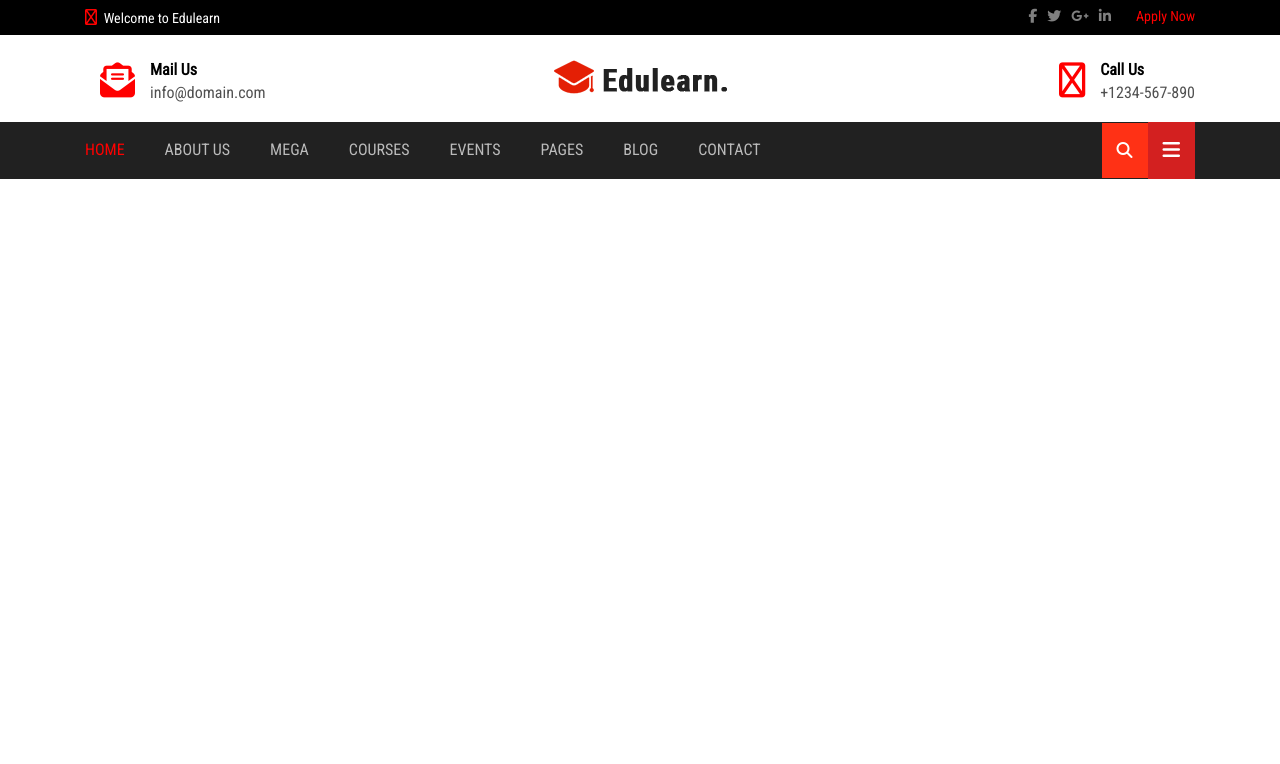
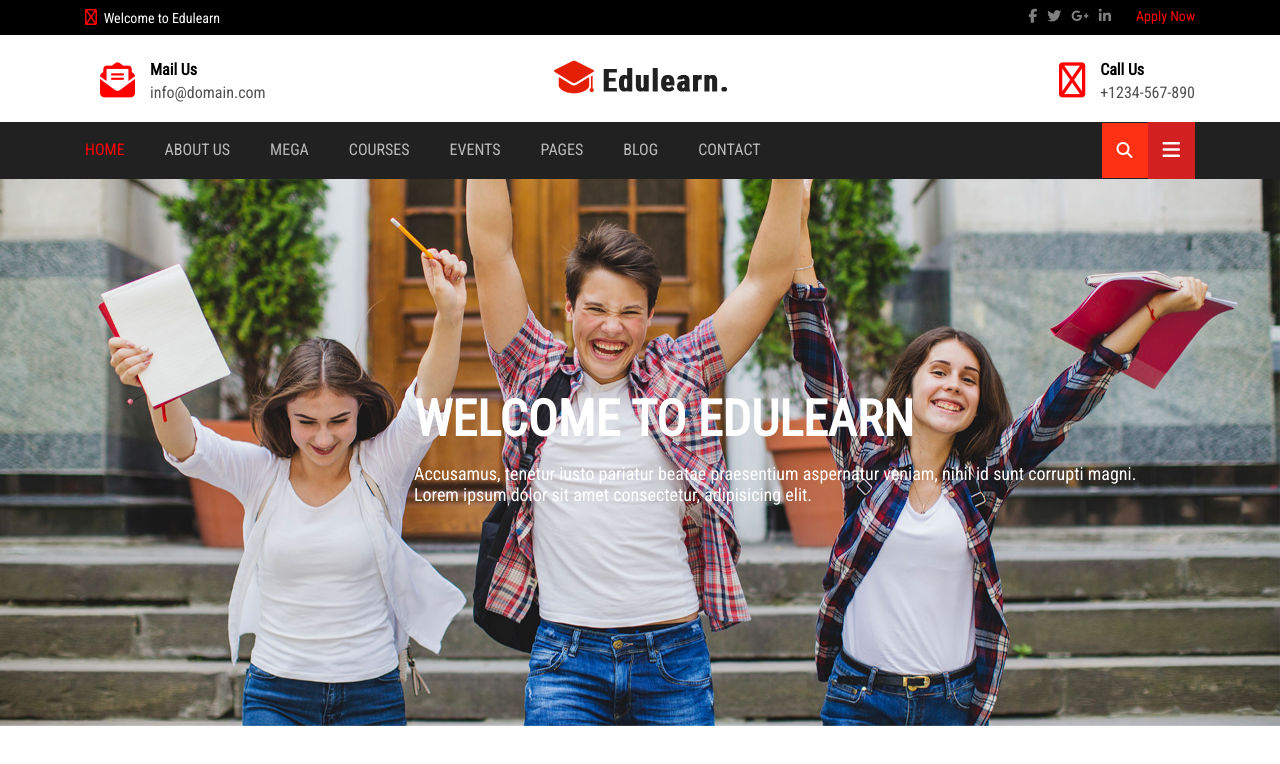
Before and after one commit to codeacademyprogramming/p112-20190809-frontend-project-GunelHus, a plain HTML site: page Frontend/index.html in a window 1280 px wide. Drawn offline with nearby package versions, Linux system fonts and the light colour scheme.

Commit message:
first owl added

```diff
--- a/Frontend/index.html
+++ b/Frontend/index.html
@@ -6,13 +6,16 @@
     <meta name="viewport" content="width=device-width, initial-scale=1.0">
     <meta http-equiv="X-UA-Compatible" content="ie=edge">
     <title>FrontEnd Project</title>
+    <link rel="stylesheet" href="https://cdnjs.cloudflare.com/ajax/libs/font-awesome/4.7.0/css/font-awesome.min.css">
+    <link href="https://fonts.googleapis.com/css?family=Roboto+Condensed&display=swap" rel="stylesheet">
+    <link rel="stylesheet" href="vendor/bootstrap/bootstrap-grid.min.css">
+    <link rel="stylesheet" href="vendor/owl.carousel/owl.carousel.min.css">
+    <link rel="stylesheet" href="vendor/owl.carousel/owl.theme.default.min.css">
     <link rel="stylesheet" href="sass/main.css">
-    <link rel="stylesheet" href="https://cdnjs.cloudflare.com/ajax/libs/font-awesome/4.7.0/css/font-awesome.min.css">
-    <link rel="stylesheet" href="vendor/bootstrap/bootstrap-grid.min.css">
-    <link href="https://fonts.googleapis.com/css?family=Roboto+Condensed&display=swap" rel="stylesheet">
 </head>
 
 <body>
+    <!--Header Section-->
     <header>
         <div class="header-first">
             <div class="container">
@@ -66,7 +69,7 @@
                     </div>
                     <div class="col-md-4">
                         <div class="header-image">
-                            <a href=""><img src="Images/header/logo.png" alt=""></a>
+                            <a href=""><img src="Images/logo.png" alt=""></a>
                         </div>
                     </div>
                     <div class="col-md-4">
@@ -113,7 +116,35 @@
             </div>
         </div>
     </header>
+    <main>
+        <!--Section Owl Carousel-->
+        <section class="welcome-carousel ">
+            <div class="owl-theme owl-carousel slide">
+
+                 <div class="item">
+                    <img src="Images/slide1.jpg" alt="">
+                    <div class="slide-section-first">
+                        <h1>WELCOME TO EDULEARN</h1>
+                        <p>Accusamus, tenetur iusto pariatur beatae praesentium aspernatur veniam, nihil id sunt corrupti magni.<br>Lorem ipsum dolor sit amet consectetur, adipisicing elit. </p>
+                    </div>
+                </div>
+                <div class="item">
+                    <img src="Images/slide2.jpg" alt="">
+                    <div class="slide-section-second">
+                            <h1>WELCOME TO EDULEARN</h1>
+                            <p>Accusamus, tenetur iusto pariatur beatae praesentium aspernatur veniam, nihil id sunt corrupti magni.<br>Lorem ipsum dolor sit amet consectetur, adipisicing elit. </p>
+                        </div>
+                </div>
+                <div class="item">
+                    <img src="Images/slide3.jpg" alt="">
+                </div>
+            </div>
+        </section>
+    </main>
+    <script src="https://code.jquery.com/jquery-3.4.1.js"></script>
+    <script src="vendor/owl.carousel/owl.carousel.min.js"></script>
     <script src="vendor/font.js"></script>
+    <script src="js/main.js"></script>
 </body>
 
 </html>
--- /dev/null
+++ b/Frontend/js/main.js
@@ -0,0 +1,21 @@
+$('.slide').owlCarousel({
+    loop: true,
+    dots: false,
+    margin: 10,
+    nav: false,
+    navSpeed: 800,
+    autoplay: false,
+     transitionStyle: "fade",
+    responsive: {
+        0: {
+            items: 1
+        },
+        768: {
+            items: 1
+        },
+        992: {
+            items: 1
+        }
+    }
+
+})
--- a/Frontend/sass/main.scss
+++ b/Frontend/sass/main.scss
@@ -171,3 +171,38 @@
         }
     }
 }
+.welcome-carousel{
+    .slide{
+        position: relative;
+    }
+    .slide-section-first{
+    position: absolute;
+    top: 211px;
+    left: 414px;
+    width: 100%;
+    h1{
+        color:white;
+        font-size: 50px;
+        margin-bottom: 15px;
+    }
+    p{
+        color:white;
+        font-size: 18px;
+    }
+    }
+    .slide-section-second{
+        position: absolute;
+        top: 211px;
+        left: 414px;
+        width: 100%;
+        h1{
+            color:white;
+            font-size: 50px;
+            margin-bottom: 15px;
+        }
+        p{
+            color:white;
+            font-size: 18px;
+        }
+        }
+}
--- /dev/null
+++ b/Frontend/vendor/owl.carousel/owl.theme.default.min.css
@@ -0,0 +1,6 @@
+/**
+ * Owl Carousel v2.3.4
+ * Copyright 2013-2018 David Deutsch
+ * Licensed under: SEE LICENSE IN https://github.com/OwlCarousel2/OwlCarousel2/blob/master/LICENSE
+ */
+.owl-theme .owl-dots,.owl-theme .owl-nav{text-align:center;-webkit-tap-highlight-color:transparent}.owl-theme .owl-nav{margin-top:10px}.owl-theme .owl-nav [class*=owl-]{color:#FFF;font-size:14px;margin:5px;padding:4px 7px;background:#D6D6D6;display:inline-block;cursor:pointer;border-radius:3px}.owl-theme .owl-nav [class*=owl-]:hover{background:#869791;color:#FFF;text-decoration:none}.owl-theme .owl-nav .disabled{opacity:.5;cursor:default}.owl-theme .owl-nav.disabled+.owl-dots{margin-top:10px}.owl-theme .owl-dots .owl-dot{display:inline-block;zoom:1}.owl-theme .owl-dots .owl-dot span{width:10px;height:10px;margin:5px 7px;background:#D6D6D6;display:block;-webkit-backface-visibility:visible;transition:opacity .2s ease;border-radius:30px}.owl-theme .owl-dots .owl-dot.active span,.owl-theme .owl-dots .owl-dot:hover span{background:#869791}
```
Also changed, not shown: Frontend/Images/logo.png (renamed from Frontend/Images/header/logo.png), Frontend/Images/slide1.jpg (added), Frontend/Images/slide2.jpg (added), Frontend/Images/slide3.jpg (added), Frontend/sass/main.css, Frontend/vendor/owl.carousel/owl.carousel.min.css (added), Frontend/vendor/owl.carousel/owl.carousel.min.js (added), 1 other file.
